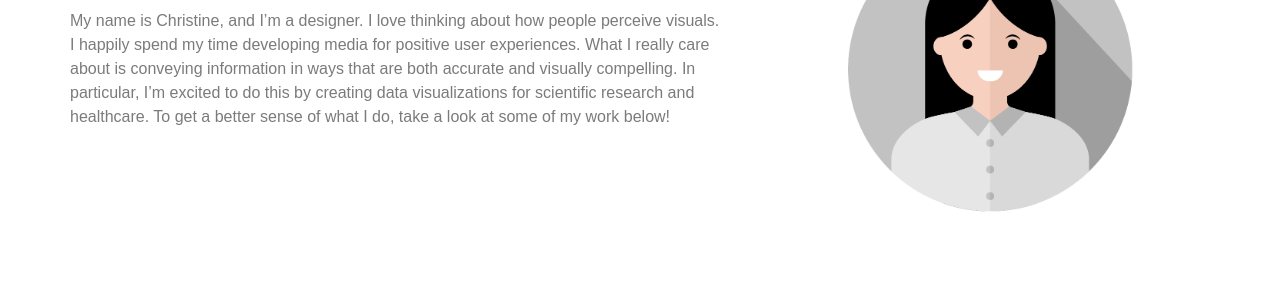
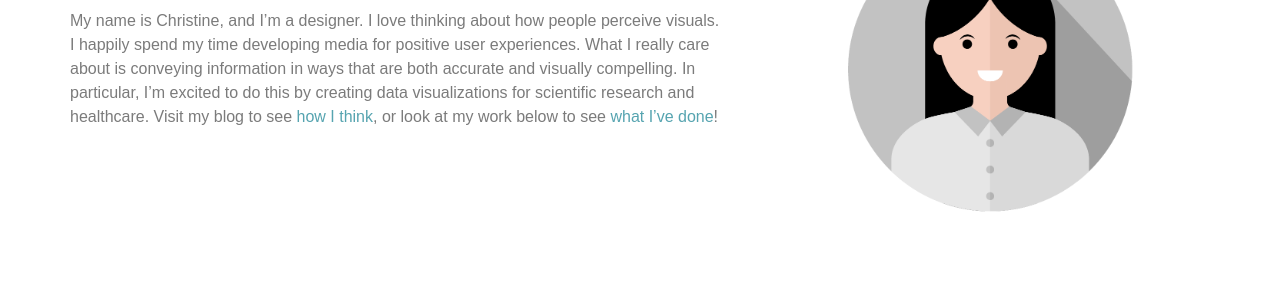
Before and after one commit to chspng/christinepng.ca, a Jekyll site: the page built from index.html, in a window 1280 px wide and 900 px high, scrolled down 805 px. Shown: the part 248-548 px from the top of the window. Built offline with Jekyll 4.4.1, drawn with Linux system fonts in a browser that asks for light colours; the list of posts is cut into pages by our own code.

Commit message:
adding link to blog and work

```diff
--- a/_includes/about.html
+++ b/_includes/about.html
@@ -4,7 +4,7 @@
 	  <div class="col-md-7 col-sm-12">
 		<div class="block">
 			<h2 class="section-heading">Hello!</h2>
-		  	<p class="text-muted">My name is Christine, and I’m a designer. I love thinking about how people perceive visuals. I happily spend my time developing media for positive user experiences. What I really care about is conveying information in ways that are both accurate and visually compelling. In particular, I’m excited to do this by creating data visualizations for scientific research and healthcare. To get a better sense of what I do, take a look at some of my work below!</p>
+		  	<p class="text-muted">My name is Christine, and I’m a designer. I love thinking about how people perceive visuals. I happily spend my time developing media for positive user experiences. What I really care about is conveying information in ways that are both accurate and visually compelling. In particular, I’m excited to do this by creating data visualizations for scientific research and healthcare. Visit my blog to see <a href="#">how I think</a>, or look at my work below to see <a class="page-scroll" href="#portfolio">what I’ve done</a>!</p>
 		</div>
 	  </div><!-- .col-md-7 close -->
 	  <div class="col-md-5 col-sm-12">
```
